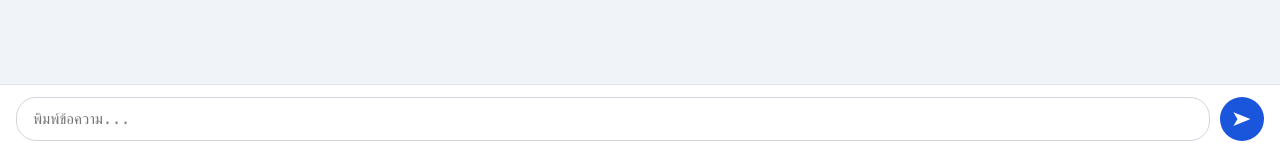
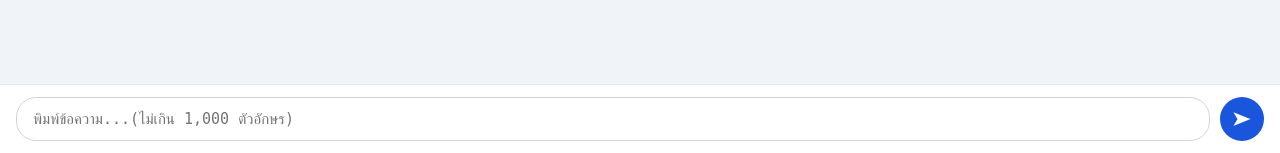
Before and after one commit to terrynoh/AI-Labor-Advisor, a Flask app: page / in a window 1280 px wide. Shown: the part 647-800 px from the top of the page. Run offline with Flask 3, Linux system fonts and the light colour scheme.

Commit message:
fix: increase input limit to 1000 chars

```diff
--- a/chatbot.py
+++ b/chatbot.py
@@ -6,7 +6,7 @@ from calculators import calculate_severance, calculate_leave, calculate_unpaid_w
 client = anthropic.Anthropic(api_key=os.environ.get("ANTHROPIC_API_KEY"))
 
 MAX_TURNS = 20
-MAX_INPUT_LENGTH = 500
+MAX_INPUT_LENGTH = 1000
 
 SYSTEM_PROMPT = """คุณเป็นผู้เชี่ยวชาญด้านกฎหมายแรงงานไทย ช่วยเหลือแรงงานที่มีปัญหา
 
--- a/templates/index.html
+++ b/templates/index.html
@@ -52,7 +52,7 @@
     <div class="turns-info" id="turnsInfo"></div>
 
     <div class="input-area">
-        <textarea id="userInput" placeholder="พิมพ์ข้อความ..." rows="1" onkeydown="handleKey(event)" oninput="autoResize(this)"></textarea>
+        <textarea id="userInput" placeholder="พิมพ์ข้อความ...(ไม่เกิน 1,000 ตัวอักษร)" rows="1" onkeydown="handleKey(event)" oninput="autoResize(this)"></textarea>
         <button class="send-btn" id="sendBtn" onclick="sendMessage()">➤</button>
     </div>
 
```
